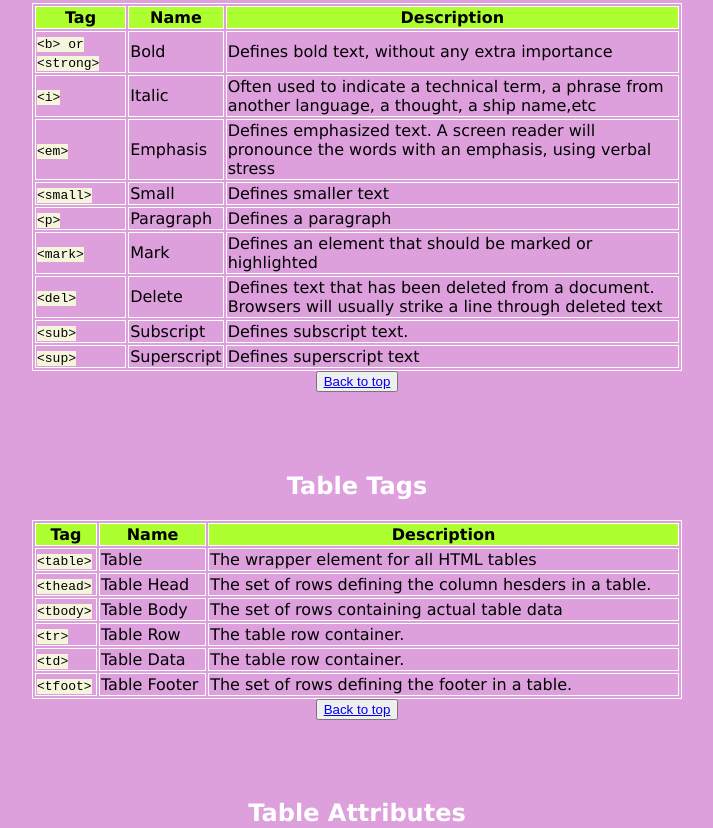
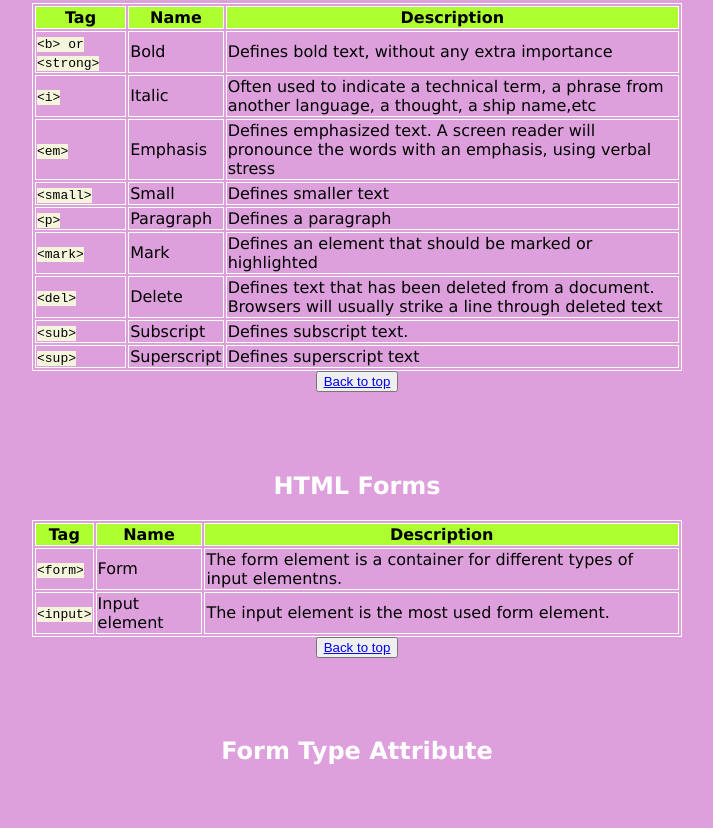
Before and after one commit to MadamSauce/HTML-CSS-Reference-Sheet, a plain HTML site: page index.html in a window 1280 px wide. Shown: the part 1972-2800 px from the top of the page, without its empty margins (283-996 px from the left). Drawn offline with Linux system fonts and the light colour scheme; files that its build step writes are made by us from their sources; files whose address does not match are found by name.

Commit message:
Added a new section, started a new section

```diff
--- a/index.html
+++ b/index.html
@@ -17,6 +17,7 @@
             <a href="#Att">HTML Attributes</a>
             <a href="#Style">HTML Styles</a>
             <a href="#Format">HTML Formatting</a>
+            <a href="#Form">HTML Forms</a>
             <a href="#Table-Tags">Table Tags</a>
             <a href="#Table-Att">Table Attributes</a>
         </nav>
@@ -235,6 +236,32 @@
         <button><a href="#top">Back to top</a></button>
     </section>
 
+    <section id="Forms">
+        <h2>HTML Forms</h2>
+        <table>
+            <tr>
+                <th>Tag</th>
+                <th>Name</th>
+                <th>Description</th>
+            </tr>
+            <tr>
+                <td><span class="code">&lt;form&gt;</span></td>
+                <td><span>Form</span></td>
+                <td><span>The form element is a container for different types of input elementns.</span></td>
+            </tr>
+            <tr>
+                <td><span class="code">&lt;input&gt;</span></td>
+                <td><span>Input element</span></td>
+                <td><span>The input element is the most used form element.</span></td>
+            </tr>
+        </table>
+        <button><a href="#top">Back to top</a></button>
+    </section>
+
+    <section id="FormTag">
+        <h2>Form Type Attribute</h2>
+    </section>
+
     <section id="Table-Tags">
         <h2>Table Tags</h2>
         <table>
--- a/styles.css
+++ b/styles.css
@@ -6,6 +6,12 @@ html {
 heading {
     text-align: center;
 }
+
+nav {
+    display: flex;
+    justify-content: space-between;
+}
+
 
 
 h1{
```
